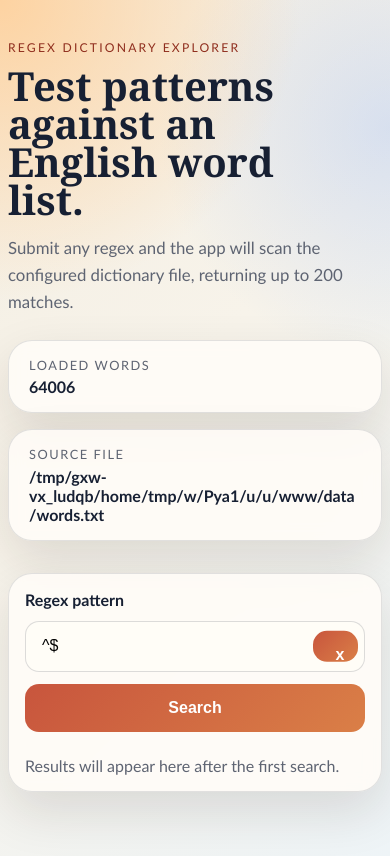
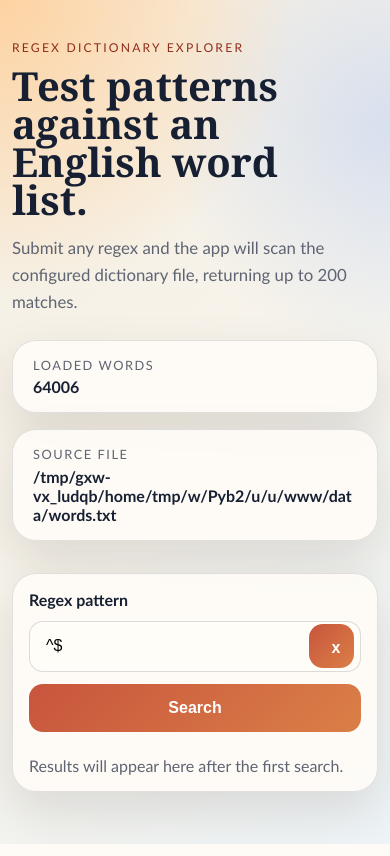
Before and after one commit to toddsoc/RegEx, a Flask app: page / in a window 390 px wide. Run offline with Flask 3, Linux system fonts and the light colour scheme.

Commit message:
Improved usage for phones

```diff
--- a/word_regex_app/static/styles.css
+++ b/word_regex_app/static/styles.css
@@ -196,8 +196,9 @@ h1 {
 
 @media (max-width: 700px) {
   .shell {
-    width: min(100% - 1rem, 1120px);
+    width: min(100% - 1.5rem, 1120px);
     padding-top: 1.5rem;
+    padding-bottom: 2rem;
   }
 
   .panel {
@@ -207,4 +208,17 @@ h1 {
   .input-row {
     flex-direction: column;
   }
+
+  .input-row button[type="submit"] {
+    width: 100%;
+  }
+
+  .clear-button {
+    width: 2.75rem;
+    height: 2.75rem;
+  }
+
+  .results-text {
+    max-height: 16rem;
+  }
 }
```
